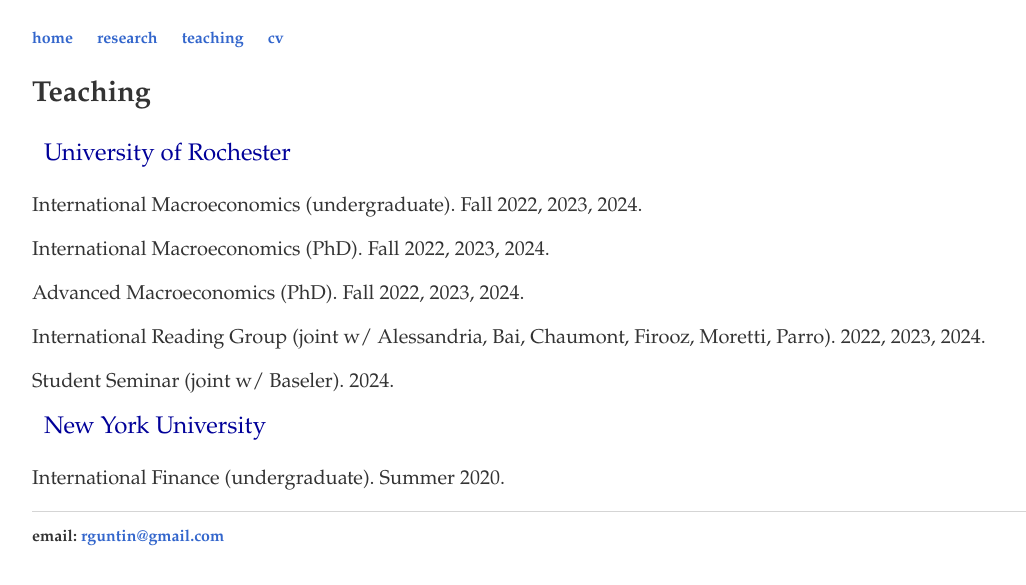
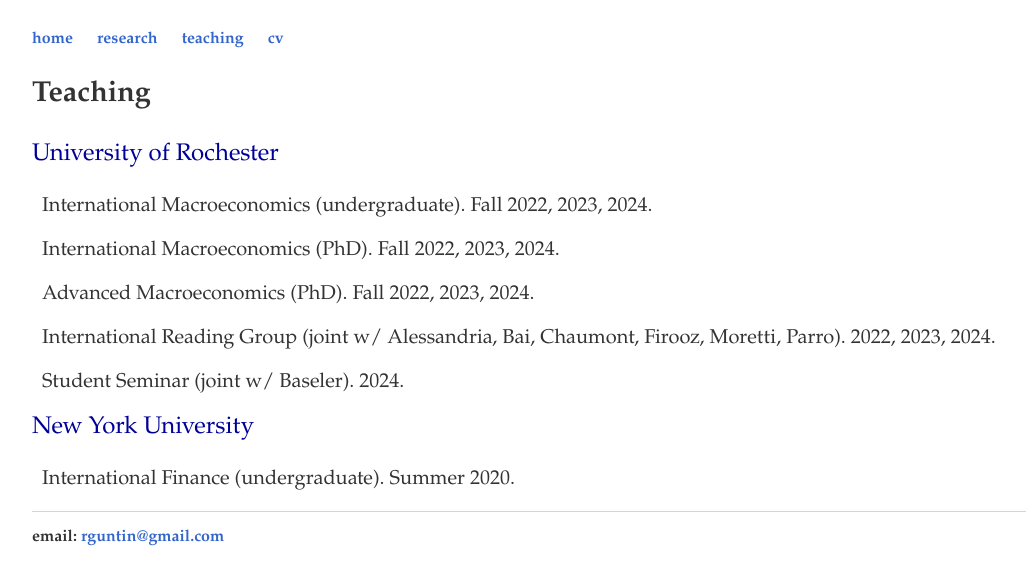
Before and after one commit to rafaguntin/rafaguntin.github.io, a Jekyll site: the page built from teaching/index.html, in a window 1280 px wide. Shown: the top 585 px of the page, without its empty margins (96-1122 px from the left). Built offline with Jekyll 4.4.1, drawn with Linux system fonts in a browser that asks for light colours.

Commit message:
Update index.html

```diff
--- a/teaching/index.html
+++ b/teaching/index.html
@@ -8,23 +8,23 @@
     <p><b>Teaching</b></p>
   </big>
 
-    <p style="color:#000099; margin-top: 10px;">&nbsp; University of Rochester</p>
+    <p style="color:#000099; margin-top: 10px;"> University of Rochester</p>
 
   <small>
-    <div style="margin-top: 15px;">
-      <p>International Macroeconomics (undergraduate). Fall 2022, 2023, 2024.</p>
-      <p>International Macroeconomics (PhD). Fall 2022, 2023, 2024.</p>
-      <p>Advanced Macroeconomics (PhD). Fall 2022, 2023, 2024.</p>
-      <p>International Reading Group (joint w/ Alessandria, Bai, Chaumont, Firooz, Moretti, Parro). 2022, 2023, 2024.</p>
-      <p>Student Seminar (joint w/ Baseler). 2024.</p>
+    <div style="margin-top: 10px;">
+      <p> &nbsp; International Macroeconomics (undergraduate). Fall 2022, 2023, 2024.</p>
+      <p> &nbsp; International Macroeconomics (PhD). Fall 2022, 2023, 2024.</p>
+      <p> &nbsp; Advanced Macroeconomics (PhD). Fall 2022, 2023, 2024.</p>
+      <p> &nbsp; International Reading Group (joint w/ Alessandria, Bai, Chaumont, Firooz, Moretti, Parro). 2022, 2023, 2024.</p>
+      <p> &nbsp; Student Seminar (joint w/ Baseler). 2024.</p>
     </div>
   </small>
 
-    <p style="color:#000099; margin-top: 10px;">&nbsp; New York University</p>
+    <p style="color:#000099; margin-top: 15px;"> New York University</p>
 
   <small>
-    <div style="margin-top: 15px;">
-      <p>International Finance (undergraduate). Summer 2020.</p>
+    <div style="margin-top: 10px;">
+      <p> &nbsp; International Finance (undergraduate). Summer 2020.</p>
     </div>
   </small>
 		<div class="blurb">
```
